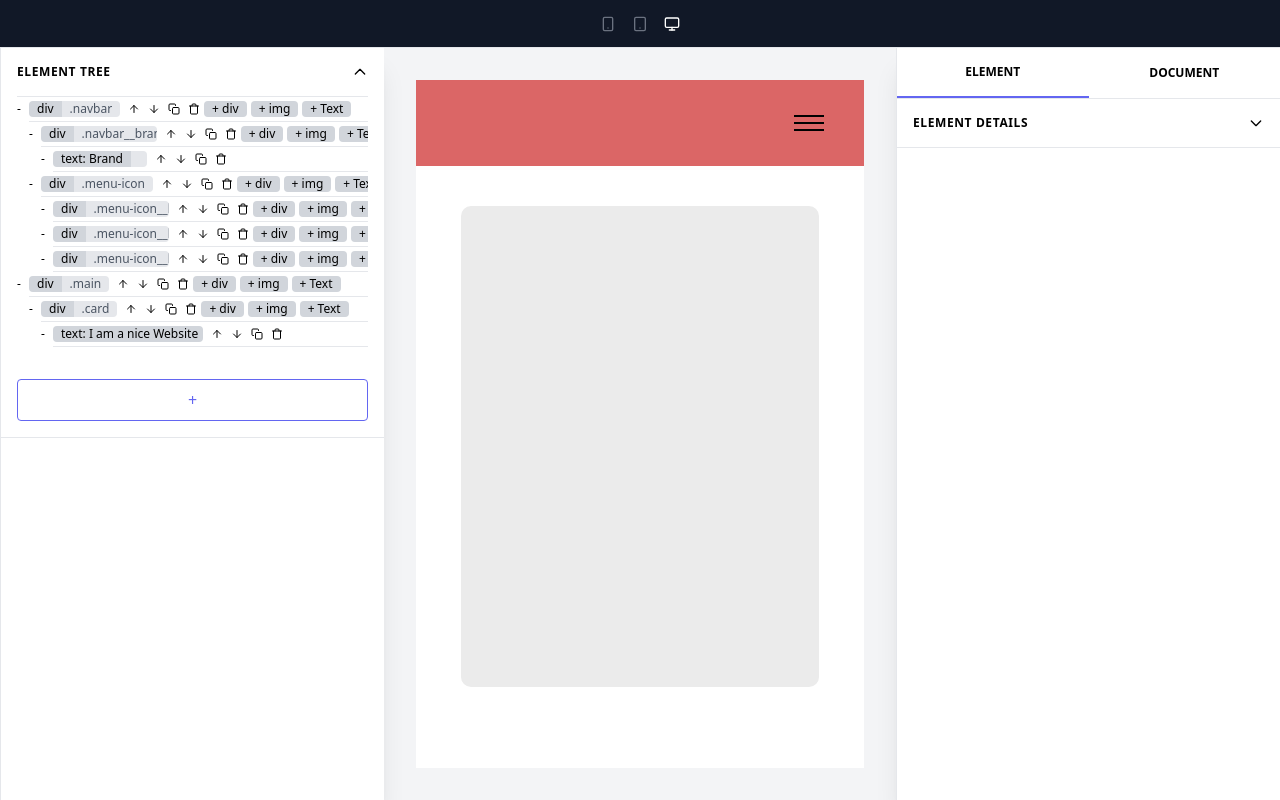
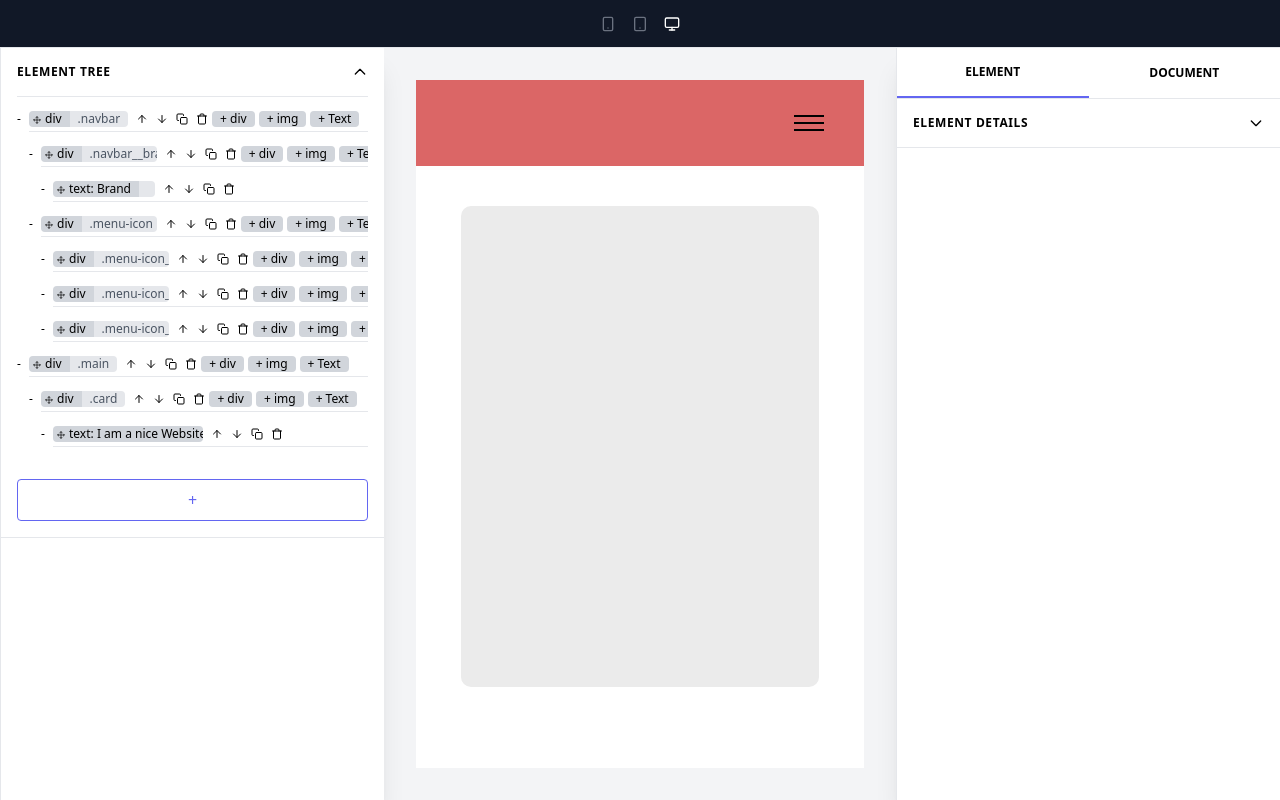
Before and after one commit to tdesero/wysicss, a React (Create React App) app: page / in a window 1280 px wide. Built offline with nearby package versions, Linux system fonts and the light colour scheme.

Commit message:
rough Drag and Drop Tree Elements

```diff
--- a/package.json
+++ b/package.json
@@ -14,9 +14,11 @@
     "js-beautify": "1.14.0",
     "react": "17.0.2",
     "react-contenteditable": "3.3.6",
+    "react-dnd": "^14.0.4",
+    "react-dnd-html5-backend": "^14.0.2",
     "react-dom": "17.0.2",
     "react-feather": "2.0.9",
-    "react-scripts": "4.0.0",
+    "react-scripts": "^4.0.3",
     "react-simple-code-editor": "0.11.0"
   },
   "devDependencies": {
--- a/src/components/ElementTreeContainer.js
+++ b/src/components/ElementTreeContainer.js
@@ -12,7 +12,8 @@ export default function ElementTreeContainer() {
         removeElement,
         classNames,
         moveElement,
-        cloneElement
+        moveElementFromTo,
+        cloneElement,
       }) => (
         <div>
           <div className="border-t overflow-auto pb-5">
@@ -25,7 +26,8 @@ export default function ElementTreeContainer() {
                 removeElement,
                 classNames,
                 moveElement,
-                cloneElement
+                moveElementFromTo,
+                cloneElement,
               }}
             />
           </div>
--- a/src/components/ElementTreeItem.js
+++ b/src/components/ElementTreeItem.js
@@ -1,112 +1,11 @@
-import CollapsableElement from "./common/CollapsableElement";
-import * as Icon from "react-feather";
+import ElementTreeItemSingle from "./ElementTreeItemSingle";
 
-export default function ElementTreeItem({
-  childrenArray,
-  currentActive,
-  setCurrentActive,
-  addChildToElement,
-  removeElement,
-  moveElement,
-  cloneElement
-}) {
+export default function ElementTreeItem(props) {
   return (
     <ul className="ml-3 w-full whitespace-nowrap">
-      {childrenArray.map((el) => {
-        let elClassList = "";
-        el.classNames &&
-          el.classNames.forEach((name) => {
-            elClassList += `.${name}`;
-          });
-        const activeClass = el.id === currentActive?.id ? "bg-gray-200" : "";
-        const AlwaysVisible = (
-          <div
-            className="border-b py-1 flex"
-            onClick={() => {
-              setCurrentActive(el);
-            }}
-          >
-            <div
-              className="flex rounded overflow-hidden mr-1"
-              style={{ maxWidth: 150 }}
-            >
-              <span className="px-2 bg-gray-300">
-                {el.tag ? el.tag : "text: "}
-                {el.text && el.text}
-              </span>
-              <span className="px-2 bg-gray-200 text-gray-600">
-                {el.classNames && elClassList}
-              </span>
-            </div>
-            <button className="mx-1" onClick={() => moveElement(el.id, -1)}>
-              <Icon.ArrowUp size={12} />
-            </button>
-            <button className="mx-1" onClick={() => moveElement(el.id, 1)}>
-              <Icon.ArrowDown size={12} />
-            </button>
-            <button className="mx-1" onClick={() => cloneElement(el.id)}>
-              <Icon.Copy size={12} />
-            </button>
-            <button
-              className="mx-1"
-              onClick={(e) => {
-                e.stopPropagation();
-                removeElement(el.id);
-              }}
-            >
-              <Icon.Trash size={12} />
-            </button>
-            {el.tag && (
-              <>
-                <button
-                  className="px-2 rounded bg-gray-300 mr-1"
-                  onClick={() => {
-                    addChildToElement(el.id, "div");
-                  }}
-                >
-                  + div
-                </button>
-                <button
-                  className="px-2 rounded bg-gray-300 mr-1"
-                  onClick={() => {
-                    addChildToElement(el.id, "img");
-                  }}
-                >
-                  + img
-                </button>
-                <button
-                  className="px-2 rounded bg-gray-300 mr-1"
-                  onClick={() => {
-                    addChildToElement(el.id, false);
-                  }}
-                >
-                  + Text
-                </button>
-              </>
-            )}
-          </div>
-        );
-
-        return (
-          <li key={el.id} className={"text-xs " + activeClass}>
-            <CollapsableElement title={AlwaysVisible}>
-              {el.children && (
-                <ElementTreeItem
-                  {...{
-                    childrenArray: el.children,
-                    setCurrentActive,
-                    currentActive,
-                    addChildToElement,
-                    removeElement,
-                    moveElement,
-                    cloneElement
-                  }}
-                />
-              )}
-            </CollapsableElement>
-          </li>
-        );
-      })}
+      {props.childrenArray.map((el) => (
+        <ElementTreeItemSingle {...props} el={el} />
+      ))}
     </ul>
   );
 }
--- /dev/null
+++ b/src/components/ElementTreeItemSingle.js
@@ -0,0 +1,135 @@
+import CollapsableElement from "./common/CollapsableElement";
+import * as Icon from "react-feather";
+import { useDrag, useDrop } from "react-dnd";
+import ElementTreeItem from "./ElementTreeItem";
+
+export default function ElementTreeItemSingle({
+  setCurrentActive,
+  currentActive,
+  addChildToElement,
+  removeElement,
+  moveElement,
+  moveElementFromTo,
+  cloneElement,
+  el,
+}) {
+  // useDrag - the list item is draggable
+  const [{}, dragRef] = useDrag({
+    type: "treeitem",
+    item: { id: el.id },
+  });
+
+  // useDrop - the list item is also a drop area
+  const [{ isOver }, dropRef] = useDrop({
+    accept: "treeitem",
+    hover: (item, monitor) => {
+      console.log("hovering");
+    },
+    drop: (item) => {
+      console.log(`move ${item.id} to ${el.id}`);
+      moveElementFromTo(item.id, el.id);
+    },
+  });
+
+  let elClassList = "";
+  el.classNames &&
+    el.classNames.forEach((name) => {
+      elClassList += `.${name}`;
+    });
+  const activeClass = el.id === currentActive?.id ? "bg-gray-200" : "";
+  const AlwaysVisible = (
+    <div
+      className="border-b py-1 flex"
+      onClick={() => {
+        setCurrentActive(el);
+      }}
+    >
+      <div
+        className="flex rounded overflow-hidden mr-1"
+        style={{ maxWidth: 150 }}
+      >
+        <span className="pl-1 pr-2 bg-gray-300" ref={dragRef} draggable>
+          <span className="inline">
+            <Icon.Move size={8} className="inline-block mr-1" />
+          </span>
+          {el.tag ? el.tag : "text: "}
+          {el.text && el.text}
+        </span>
+        <span className="px-2 bg-gray-200 text-gray-600">
+          {el.classNames && elClassList}
+        </span>
+      </div>
+      <button className="mx-1" onClick={() => moveElement(el.id, -1)}>
+        <Icon.ArrowUp size={12} />
+      </button>
+      <button className="mx-1" onClick={() => moveElement(el.id, 1)}>
+        <Icon.ArrowDown size={12} />
+      </button>
+      <button className="mx-1" onClick={() => cloneElement(el.id)}>
+        <Icon.Copy size={12} />
+      </button>
+      <button
+        className="mx-1"
+        onClick={(e) => {
+          e.stopPropagation();
+          removeElement(el.id);
+        }}
+      >
+        <Icon.Trash size={12} />
+      </button>
+      {el.tag && (
+        <>
+          <button
+            className="px-2 rounded bg-gray-300 mr-1"
+            onClick={() => {
+              addChildToElement(el.id, "div");
+            }}
+          >
+            + div
+          </button>
+          <button
+            className="px-2 rounded bg-gray-300 mr-1"
+            onClick={() => {
+              addChildToElement(el.id, "img");
+            }}
+          >
+            + img
+          </button>
+          <button
+            className="px-2 rounded bg-gray-300 mr-1"
+            onClick={() => {
+              addChildToElement(el.id, false);
+            }}
+          >
+            + Text
+          </button>
+        </>
+      )}
+    </div>
+  );
+
+  return (
+    <li key={el.id} className={"text-xs " + activeClass}>
+      <div
+        style={{ height: 10, backgroundColor: isOver ? "green" : "" }}
+        ref={dropRef}
+      />
+      <CollapsableElement title={AlwaysVisible}>
+        {el.children && (
+          <ElementTreeItem
+            {...{
+              childrenArray: el.children,
+              setCurrentActive,
+              currentActive,
+              addChildToElement,
+              removeElement,
+              moveElement,
+              moveElementFromTo,
+              cloneElement,
+            }}
+          />
+        )}
+      </CollapsableElement>
+    </li>
+  );
+}
--- a/src/context.js
+++ b/src/context.js
@@ -27,6 +27,7 @@ export class ContextProvider extends Component {
     this.moveElement = this.moveElement.bind(this);
     this.cloneElement = this.cloneElement.bind(this);
     this.importJSON = this.importJSON.bind(this);
+    this.moveElementFromTo = this.moveElementFromTo.bind(this);
 
     this.state = {
       currentActive: undefined,
@@ -48,11 +49,12 @@ export class ContextProvider extends Component {
       updatePseudoClass: this.updatePseudoClass,
       changeElementTag: this.changeElementTag,
       moveElement: this.moveElement,
+      moveElementFromTo: this.moveElementFromTo,
       cloneElement: this.cloneElement,
       importJSON: this.importJSON,
 
       //getters
-      getClassByName: this.getClassByName
+      getClassByName: this.getClassByName,
     };
   }
 
@@ -98,8 +100,8 @@ export class ContextProvider extends Component {
         ...newClassNames[index],
         properties: {
           ...newClassNames[index].properties,
-          [property]: { value, unit }
-        }
+          [property]: { value, unit },
+        },
       };
     }
     this.setState({ classNames: [...newClassNames] });
@@ -151,7 +153,7 @@ export class ContextProvider extends Component {
       tag: tagName,
       id: ID(),
       classNames: [],
-      children: []
+      children: [],
     };
 
     if (!tagName) {
@@ -262,6 +264,48 @@ export class ContextProvider extends Component {
     this.setState({ elements });
   }
 
+  moveElementFromTo(fromID, toID) {
+    const elements = [...this.state.elements];
+    let fromParentAndIndex = findParentAndIndexInElements(elements, fromID);
+    let toParentAndIndex = findParentAndIndexInElements(elements, toID);
+
+    let fromArray;
+    let toArray;
+    let from;
+    let to;
+
+    if (!fromParentAndIndex) {
+      from = elements.findIndex((el) => el.id === fromID);
+      fromArray = elements;
+    } else {
+      from = fromParentAndIndex.index;
+      fromArray = fromParentAndIndex.parent.children;
+    }
+
+    if (!toParentAndIndex) {
+      to = elements.findIndex((el) => el.id === toID);
+      toArray = elements;
+    } else {
+      to = toParentAndIndex.index;
+      toArray = toParentAndIndex.parent.children;
+    }
+
+    //check if element is moved inside itself
+    if (findInElements(findInElements(elements, fromID).children, toID)) {
+      console.log("cant move item inside item");
+      return;
+    }
+
+    function moveItem(from, to) {
+      // remove `from` item and store it
+      var f = fromArray.splice(from, 1)[0];
+      // insert stored item into position `to`
+      toArray.splice(to, 0, f);
+    }
+    moveItem(from, to);
+    this.setState({ elements });
+  }
+
   cloneElement(id) {
     const elements = [...this.state.elements];
     const el = findInElements(elements, id);
--- a/src/index.js
+++ b/src/index.js
@@ -4,12 +4,17 @@ import ReactDOM from "react-dom";
 import App from "./App";
 import { ContextProvider } from "./context";
 
+import { DndProvider } from "react-dnd";
+import { HTML5Backend } from "react-dnd-html5-backend";
+
 const rootElement = document.getElementById("root");
 ReactDOM.render(
   <StrictMode>
-    <ContextProvider>
-      <App />
-    </ContextProvider>
+    <DndProvider backend={HTML5Backend}>
+      <ContextProvider>
+        <App />
+      </ContextProvider>
+    </DndProvider>
   </StrictMode>,
   rootElement
 );
```
Also changed, not shown: 1 other file (tests, documents, lock files or other folders).
